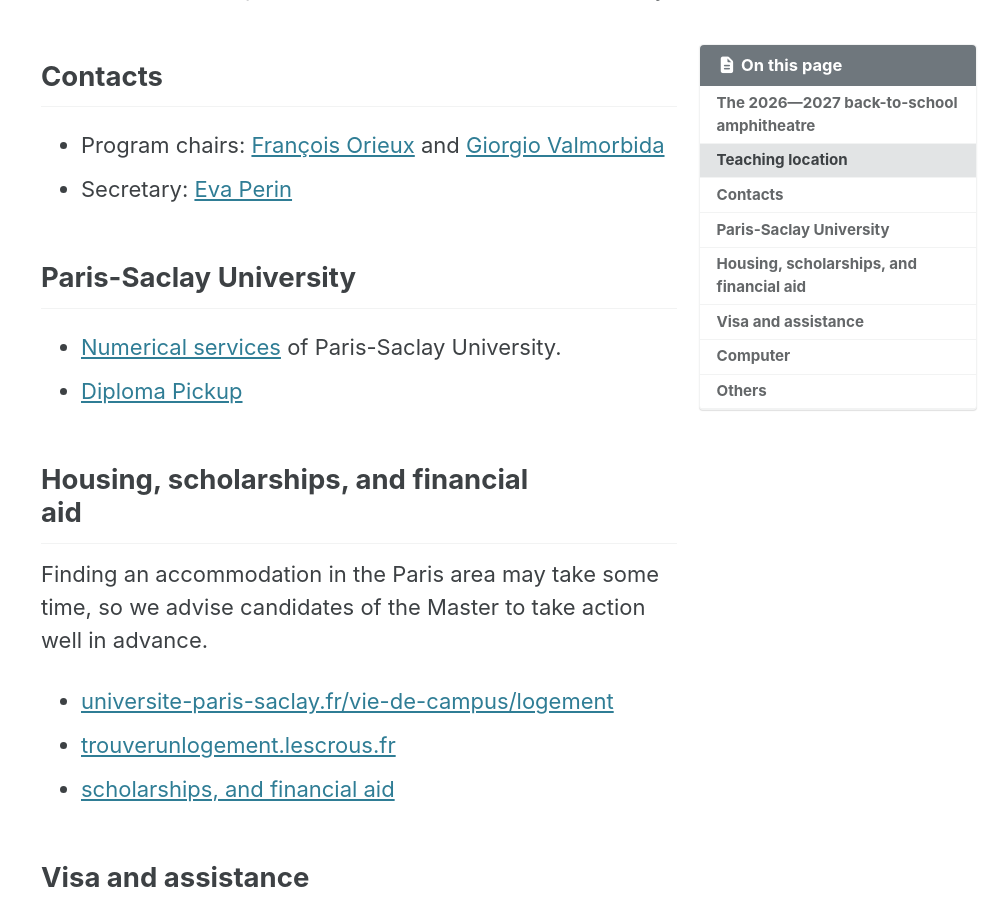
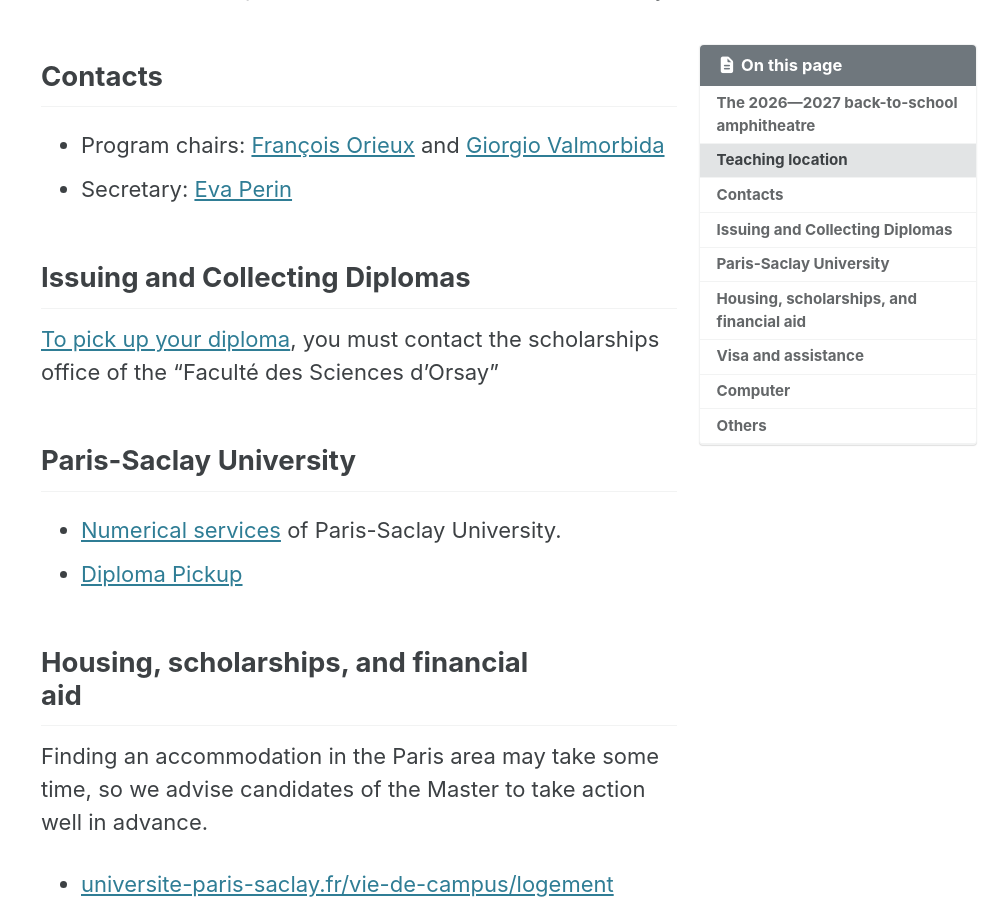
Before and after one commit to master-atsi/master-atsi.github.io, a Jekyll site: the page built from practical-infos.md, in a window 1280 px wide and 900 px high, scrolled down 1310 px. Shown: the whole window, without its empty margins (281-1280 px from the left). Built offline with Jekyll 4.4.1, drawn with Linux system fonts in a browser that asks for light colours; cached includes are drawn as plain includes; comment, search, counter and statistics services are not loaded.

Commit message:
Diploma pick up

```diff
--- a/practical-infos.md
+++ b/practical-infos.md
@@ -28,6 +28,10 @@ Other lectures take place at IOGS and Telecom-Paris nearby.
 
 - Program chairs: [François Orieux](mailto:francois.orieux@universite-paris-saclay.fr) and [Giorgio Valmorbida](mailto:giorgio.valmorbida@centralesupelec.fr)
 - Secretary: [Eva Perin](mailto:eva.perin@universite-paris-saclay.fr)
+
+## Issuing and Collecting Diplomas
+
+[To pick up your diploma](https://www.universite-paris-saclay.fr/formation/delivrance-et-retrait-des-diplomes), you must contact the scholarships office of the “Faculté des Sciences d'Orsay”
 
 ## Paris-Saclay University
 
```
